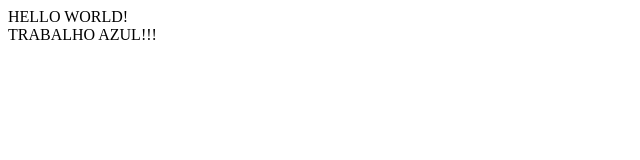
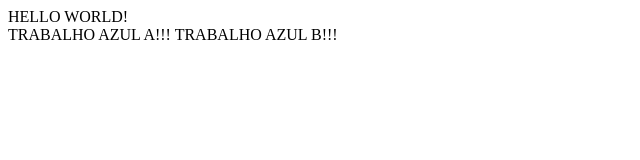
Before and after one commit to WillPersy/MentoriaJoseph, a plain HTML site: page index.html in a window 1280 px wide. Shown: the whole page, without its empty margins (0-640 px from the left). Drawn offline with Linux system fonts and the light colour scheme.

Commit message:
Trabalho B azul finalizado

```diff
--- a/index.html
+++ b/index.html
@@ -8,6 +8,7 @@
         <div>HELLO WORLD!</div>
 
 
-        <label>TRABALHO AZUL!!!</label>
+        <label>TRABALHO AZUL A!!!</label>
+        <label>TRABALHO AZUL B!!!</label>
     </body>
 </html>
```
